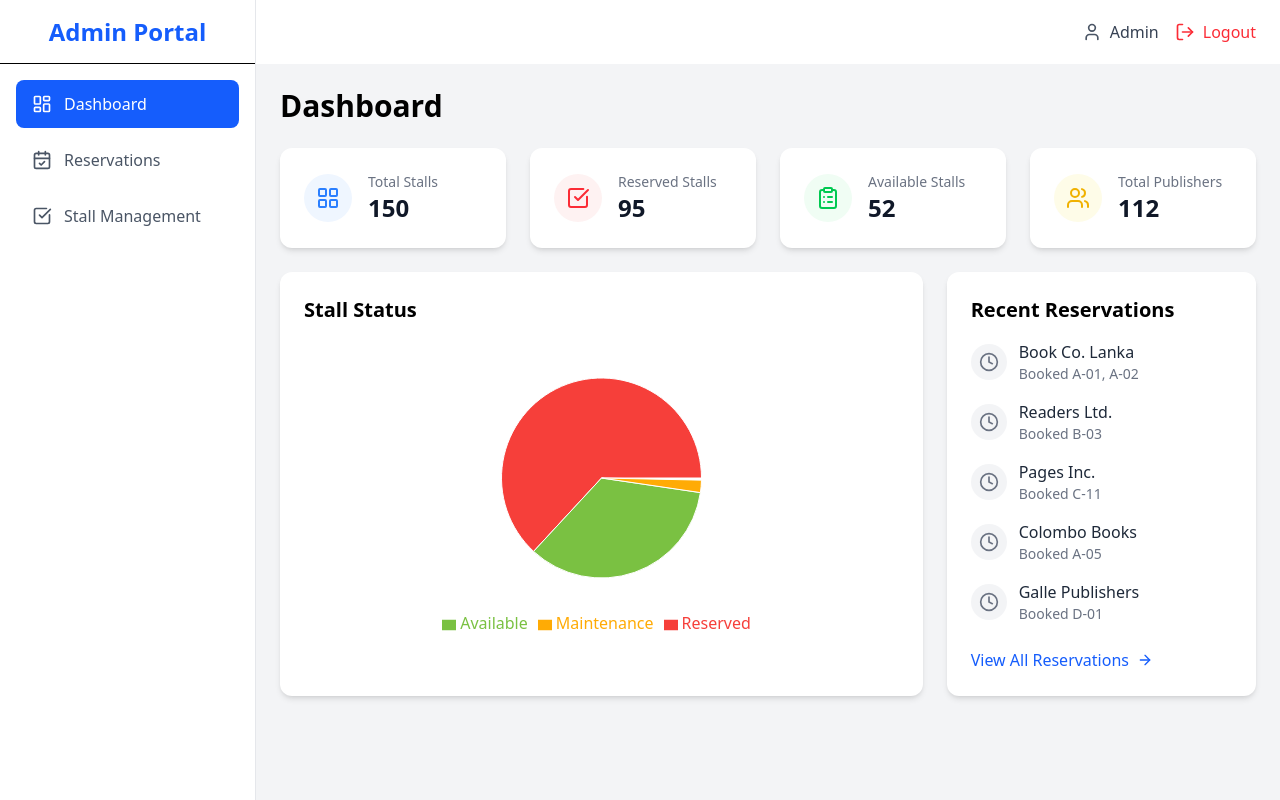
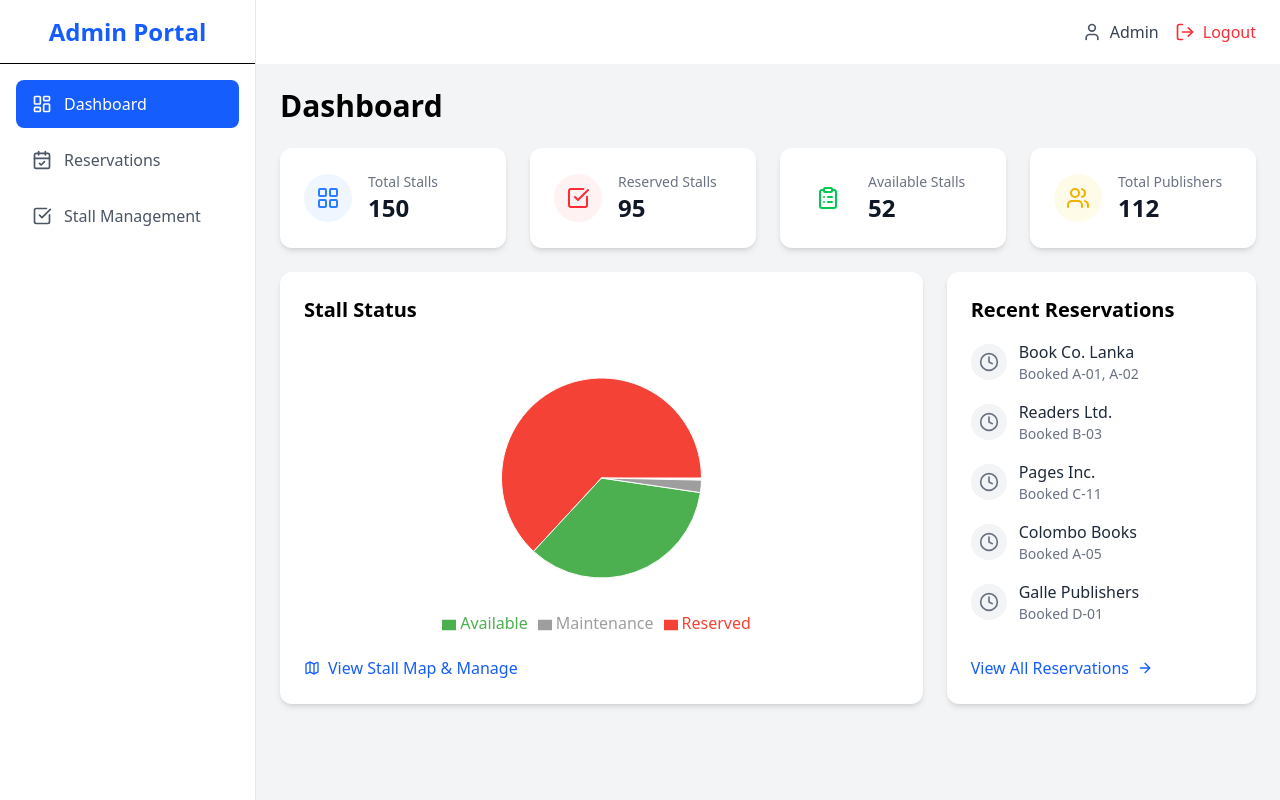
Before and after one commit to tharaka10/Book-Stall-Reservation, a React (Vite) app in the folder admin-frontend/: page /dashboard in a window 1280 px wide. Both pictures are taken after typing "name@example.com", "Sample123" into the empty fields and a click on the button "Login". Built offline with nearby package versions, Linux system fonts and the light colour scheme.

Commit message:
Update admin DashboardPage.

```diff
--- a/admin-frontend/src/pages/DashboardPage.tsx
+++ b/admin-frontend/src/pages/DashboardPage.tsx
@@ -7,6 +7,7 @@ import {
   Users,
   Clock,
   ArrowRight,
+  Map, // Import the Map icon
 } from "lucide-react";
 import {
   ResponsiveContainer,
@@ -166,7 +167,7 @@ export default function DashboardPage() {
           value={stats.availableStalls}
           Icon={ClipboardList}
           color="text-green-500"
-          bgColor="bg-green-50"
+          bgColor="bg-green-5a0"
         />
         <StatCard
           title="Total Publishers"
@@ -181,7 +182,8 @@ export default function DashboardPage() {
       <div className="grid grid-cols-1 lg:grid-cols-3 gap-6">
 
         {/* Stall Status Chart */}
-        <div className="lg:col-span-2 bg-white p-6 rounded-xl shadow-md">
+        <div className="lg:col-span-2 bg-white p-6 rounded-xl shadow-md flex flex-col justify-between">
+          <div>
             <h2 className="text-xl font-bold mb-4">Stall Status</h2>
             <div style={{ width: "100%", height: 300 }}>
               <ResponsiveContainer>
@@ -195,9 +197,9 @@ export default function DashboardPage() {
                     dataKey="value"
                     //label={(entry) => `${entry.name} (${entry.value})`}
                   >
-                  <Cell fill="#f63f3a" /> {/* Reserved - Red */}
-                  <Cell fill="#7AC142" /> {/* Available - Green */}
-                  <Cell fill="#FFAB05" /> {/* Maintenance - Grey */}
+                    <Cell fill="#F44336" /> {/* Reserved - Red */}
+                    <Cell fill="#4CAF50" /> {/* Available - Green */}
+                    <Cell fill="#9E9E9E" /> {/* Maintenance - Grey */}
                   </Pie>
                   <Tooltip />
                   <Legend />
@@ -205,9 +207,19 @@ export default function DashboardPage() {
               </ResponsiveContainer>
             </div>
           </div>
+          {/* --- NEWLY ADDED LINK --- */}
+          <Link
+            to="/stalls"
+            className="flex items-center gap-2 text-blue-600 hover:text-blue-800 font-medium mt-4"
+          >
+            <Map className="w-4 h-4" />
+            View Stall Map & Manage
+          </Link>
+        </div>
 
         {/* Recent Reservations List */}
-        <div className="bg-white p-6 rounded-xl shadow-md">
+        <div className="bg-white p-6 rounded-xl shadow-md flex flex-col justify-between">
+          <div>
             <h2 className="text-xl font-bold mb-4">Recent Reservations</h2>
             <div className="space-y-4">
               {recentReservations.length === 0 ? (
@@ -229,6 +241,7 @@ export default function DashboardPage() {
                   </div>
                 ))
               )}
+            </div>
           </div>
           <Link
             to="/reservations"
```
Lines whose indentation alone changed are shown as unchanged.
